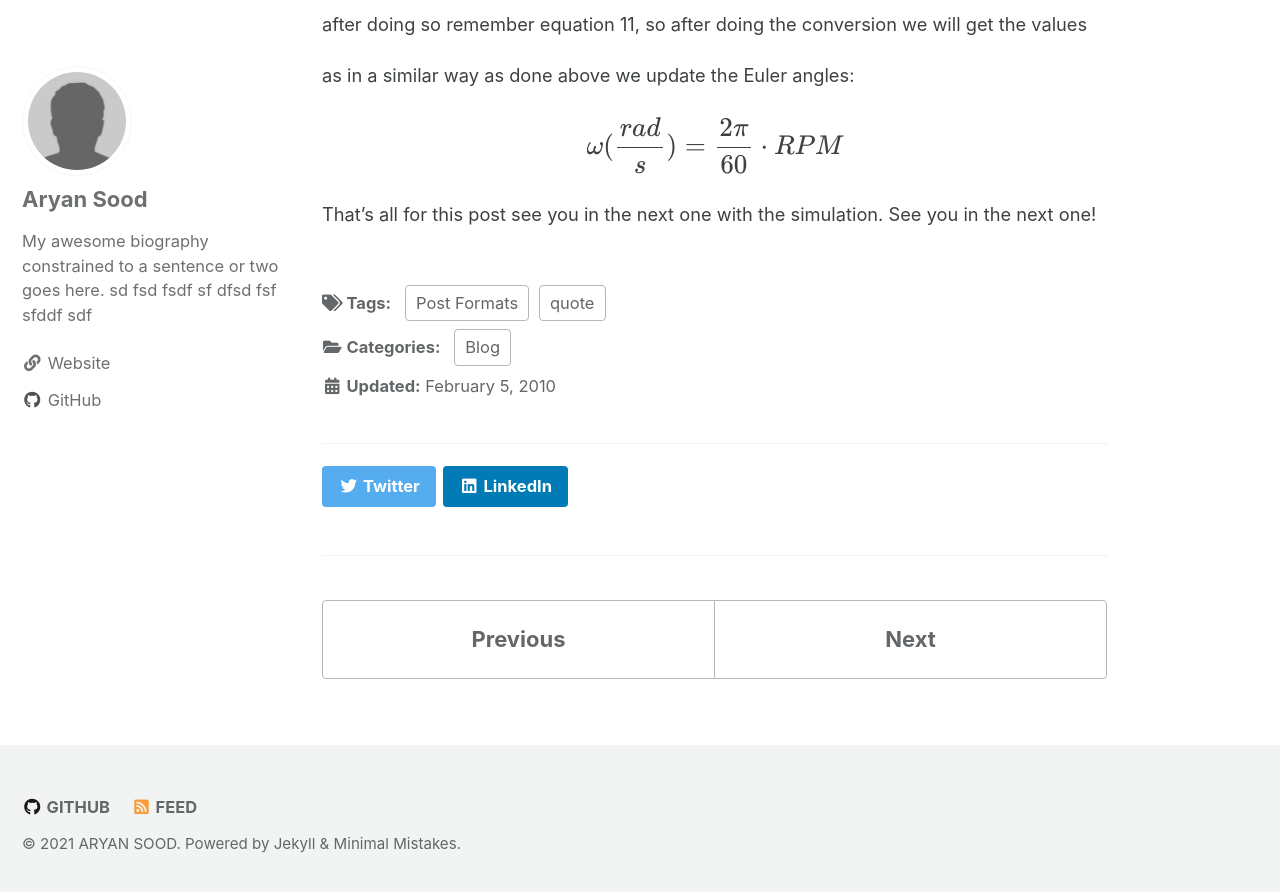
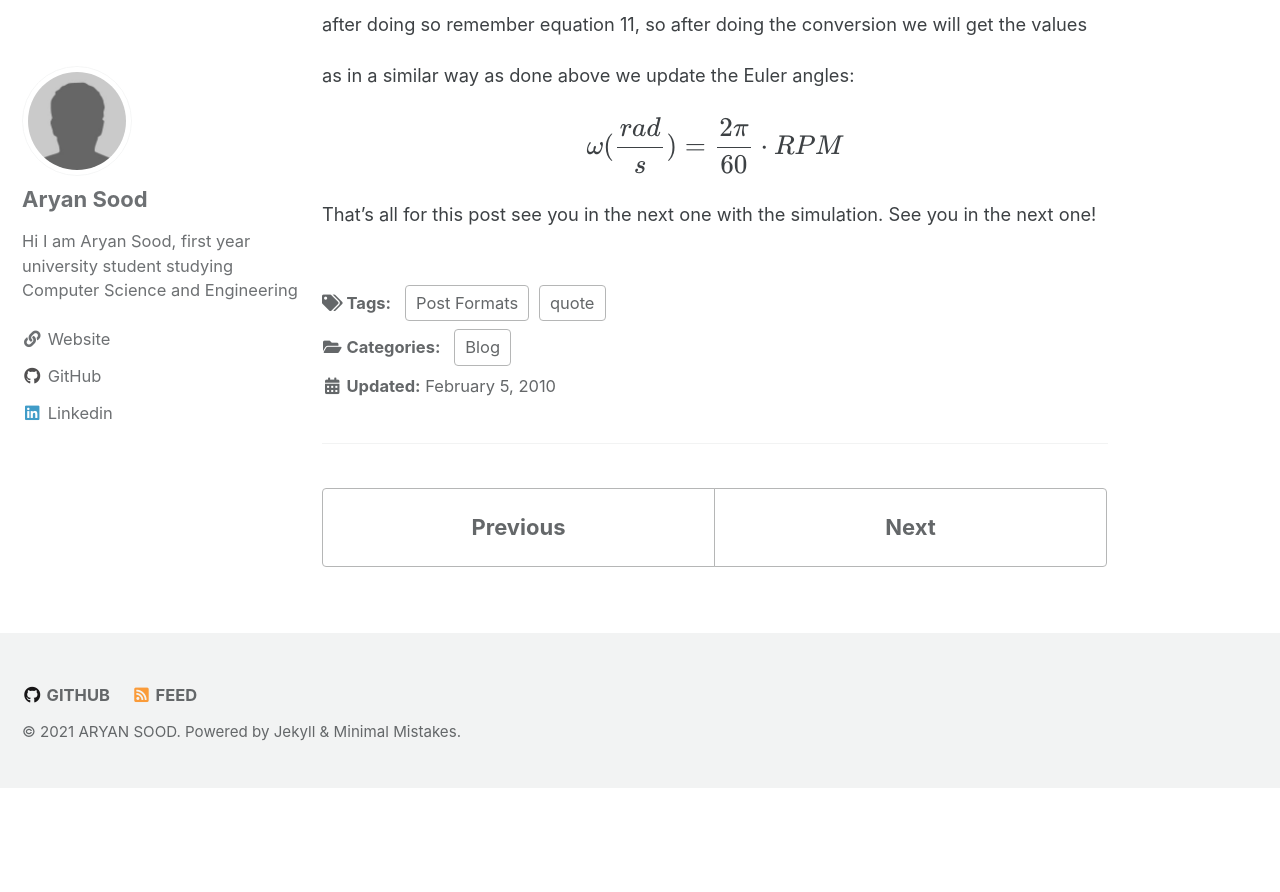
Before and after one commit to aryansood/AryanWeb, a Jekyll site: the page built from _posts/2010-02-05-post-quote.md, in a window 1280 px wide and 900 px high, scrolled down 4457 px. Shown: the top 892 px of the window. Built offline with Jekyll 4.4.1, drawn with Linux system fonts in a browser that asks for light colours; cached includes are drawn as plain includes; formulas are drawn with MathJax 3; after the commit the page ends 5245 px from its top, so only the background shows below that.

Commit message:
Ton of changes

```diff
--- a/_config.yml
+++ b/_config.yml
@@ -61,7 +61,7 @@ plugins:
 author:
   name   : "Aryan Sood"
   avatar : "/assets/images/bio-photo.jpg"
-  bio    : "My awesome biography constrained to a sentence or two goes here. sd fsd fsdf sf dfsd fsf sfddf sdf"
+  bio    : "Hi I am Aryan Sood, first year university student studying Computer Science and Engineering"
   links:
     - label: "Website"
       icon: "fas fa-fw fa-link"
@@ -75,6 +75,9 @@ author:
     #- label: "Instagram"
       #icon: "fab fa-fw fa-instagram"
       #url: "https://instagram.com/"
+    - label: "Linkedin"
+      icon: "fab fa-fw fa-linkedin"
+      url: "https://www.linkedin.com/in/aryan-sood-546a34222/"
 
 footer:
   links:
--- a/_includes/social-share.html
+++ b/_includes/social-share.html
@@ -5,5 +5,5 @@
 
   <a href="https://twitter.com/intent/tweet?{% if site.twitter.username %}via={{ site.twitter.username | url_encode }}&{% endif %}text={{ page.title | url_encode }}%20{{ page.url | absolute_url | url_encode }}" class="btn btn--twitter" onclick="window.open(this.href, 'window', 'left=20,top=20,width=500,height=500,toolbar=1,resizable=0'); return false;" title="{{ site.data.ui-text[site.locale].share_on_label | default: 'Share on' }} Twitter"><i class="fab fa-fw fa-twitter" aria-hidden="true"></i><span> Twitter</span></a>
 
-  <a href="https://www.linkedin.com/shareArticle?mini=true&url={{ page.url | absolute_url | url_encode }}" class="btn btn--linkedin" onclick="window.open(this.href, 'window', 'left=20,top=20,width=500,height=500,toolbar=1,resizable=0'); return false;" title="{{ site.data.ui-text[site.locale].share_on_label | default: 'Share on' }} LinkedIn"><i class="fab fa-fw fa-linkedin" aria-hidden="true"></i><span> LinkedIn</span></a>
+
 </section>
--- a/_layouts/single.html
+++ b/_layouts/single.html
@@ -52,7 +52,7 @@ layout: default
         {% include page__date.html %}
       </footer>
 
-      {% if page.share %}{% include social-share.html %}{% endif %}
+      <!--{% if page.share %}{% include social-share.html %}{% endif %}-->
 
       {% include post_pagination.html %}
     </div>
--- a/_posts/2010-02-05-post-quote.md
+++ b/_posts/2010-02-05-post-quote.md
@@ -63,7 +63,7 @@ We call respectively the thrust produce by the first, second, third, and fourth
 
 Consider the image below:
 
- $$R_{b1}=\begin{bmatrix} 1 & 0 & 0 \\ 0 & cos(\phi) & sin(\phi) \\ 0 & -sin(\phi)& cos(\phi) \end{bmatrix} $$
+ $$R_{b1}=\begin{bmatrix} 1 & 0 & 0 \\ 0 & cos(\phi) & sin(\phi) \\ 0 & -sin(\phi)& cos(\phi) \end{bmatrix}$$
 
 Now as we are considering an X type quadcopter, we can see that once we call the arm length than we have    so considering the way that the force is acting we obtain the following
 
```
